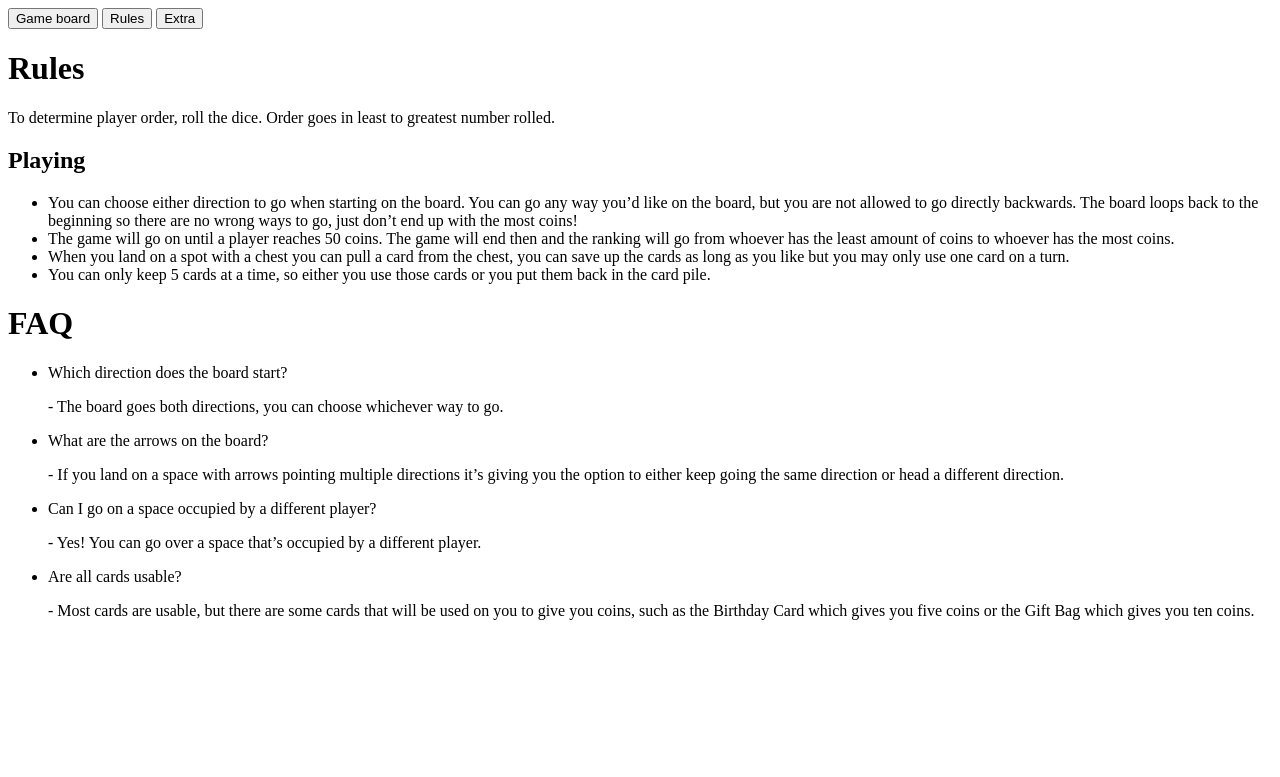
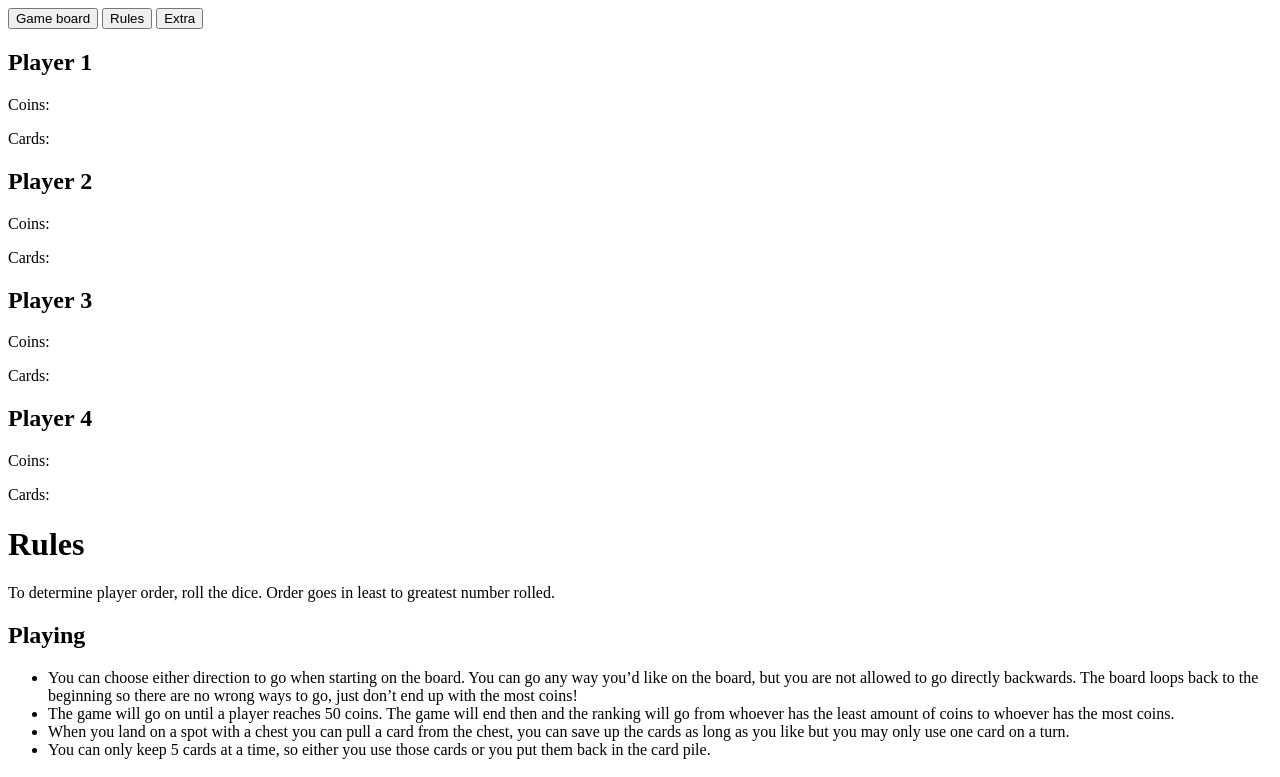
Before and after one commit to TeaveLeaf/Game-Project, a plain HTML site: page index.html in a window 1280 px wide. Shown: the top 777 px of the page. Drawn offline with Linux system fonts and the light colour scheme.

Commit message:
AX - Added text to player board

```diff
--- a/index.html
+++ b/index.html
@@ -17,7 +17,20 @@
         <button>Extra</button>
     </nav>
     <div id="gamebrd" class="gameboard">
-        <div class="playerboard"></div>
+        <div class="playerboard">
+            <h2 id="player1">Player 1</h2>
+            <p>Coins: </p>
+            <p>Cards: </p>
+            <h2 id="player2">Player 2</h2>
+            <p>Coins: </p>
+            <p>Cards: </p>
+            <h2 id="player3">Player 3</h2>
+            <p>Coins: </p>
+            <p>Cards: </p>
+            <h2 id="player4">Player 4</h2>
+            <p>Coins: </p>
+            <p>Cards: </p>
+        </div>
         <div class="board"></div>
     </div>
     <div class="textContent">
```
